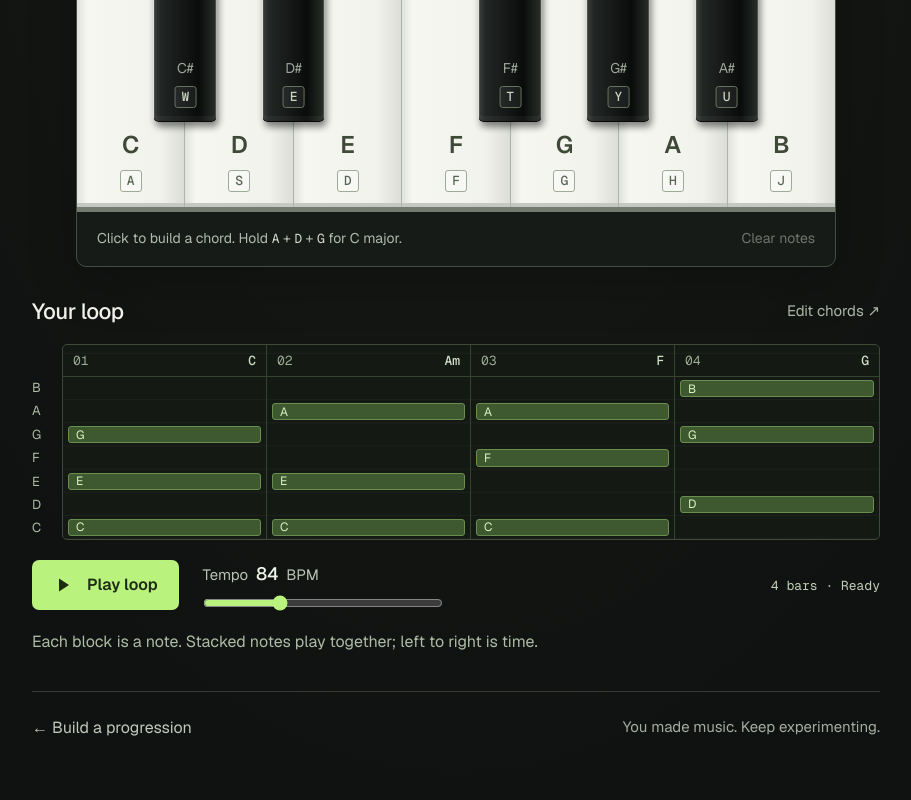
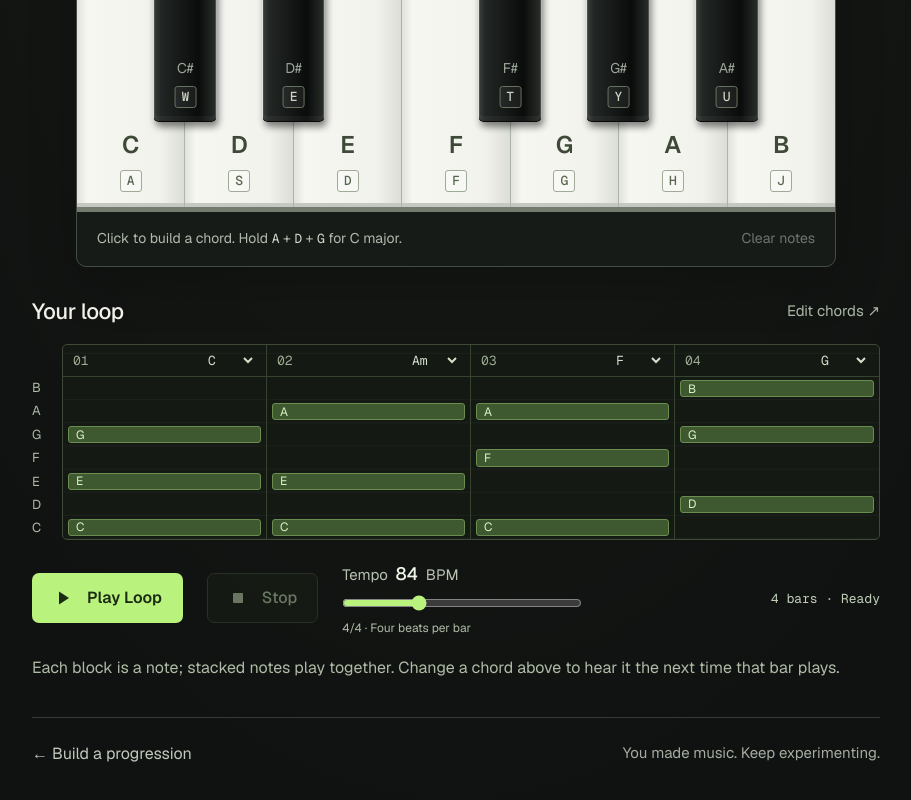
Before and after one commit to sam01-cpu/stormhacks2026, a Next.js app: page /loop in a window 1280 px wide. Shown: the part 482-1282 px from the top of the page, without its empty margins (184-1095 px from the left). Built offline with nearby package versions, Linux system fonts and the light colour scheme.

Commit message:
added chord edits to looper

```diff
--- a/src/app/globals.css
+++ b/src/app/globals.css
@@ -109,13 +109,16 @@ h1 { margin: 13px 0 13px; font-size: clamp(34px, 4.2vw, 48px); font-weight: 500;
 h2 { margin: 0; font-size: 22px; font-weight: 500; letter-spacing: -.5px; }
 .section-heading > span, .text-link { color: #abb7a5; font-size: 15px; }
 .bar-list { display: grid; grid-template-columns: repeat(4, minmax(0, 1fr)); border: 1px solid #3a4337; border-radius: 8px; background: #1a1f1a; overflow: hidden; }
+.builder-hint { margin: 0 0 16px; color: #b3bcb1; font-size: 17px; line-height: 1.6; }
 .bar-card { min-width: 0; padding: 17px 15px 12px; border-right: 1px solid #3a4337; }
 .bar-card:last-child { border-right: 0; }
 .bar-card .eyebrow { font-size: 12px; }
 .bar-card select { width: 100%; min-height: 44px; margin: 10px 0 6px; padding: 4px 0; border: 0; background: transparent; color: var(--mint); font-size: 18px; font-weight: 550; cursor: pointer; }
 .bar-card option { background: #1a1f1a; color: var(--foreground); }
-.bar-bottom { display: flex; align-items: center; justify-content: space-between; gap: 6px; color: #b8c4b0; font-size: 15px; }
-.audition-button { display: grid; width: 38px; height: 38px; place-items: center; border: 1px solid #434f3c; border-radius: 50%; background: transparent; color: #c4e5a6; }
+.bar-bottom { display: flex; flex-wrap: wrap; align-items: center; justify-content: space-between; gap: 8px; color: #b8c4b0; font-size: 15px; }
+.bar-note-summary { display: flex; flex-direction: column; gap: 4px; }
+.bar-note-summary small { color: #a4b19c; font-size: 13px; }
+.audition-button { display: inline-flex; height: 44px; flex-shrink: 0; align-items: center; justify-content: center; gap: 5px; padding: 0 10px; border: 1px solid #434f3c; border-radius: 6px; background: transparent; color: #c4e5a6; font-size: 14px; }
 .audition-button:hover { background: #2b3923; }
 .audition-button svg { width: 16px; height: 16px; }
 .theory-details { margin-top: 20px; color: #b6c0b2; font-size: 17px; line-height: 1.65; }
@@ -131,12 +134,15 @@ h2 { margin: 0; font-size: 22px; font-weight: 500; letter-spacing: -.5px; }
 .roll-column.is-playing { background-color: rgb(185 242 124 / 5%); }
 .roll-bar-name { display: flex; height: 32px; align-items: center; justify-content: space-between; padding: 0 10px; border-bottom: 1px solid #354330; color: #9baa90; font-family: var(--font-geist-mono), monospace; font-size: 13px; }
 .roll-bar-name strong { color: #d4e0ca; font-weight: 500; }
+.roll-chord-select { min-width: 0; max-width: calc(100% - 20px); border: 0; background: transparent; color: #d4e0ca; font: inherit; cursor: pointer; }
+.roll-chord-select option { background: #1a1f1a; color: var(--foreground); }
 .roll-note { position: absolute; top: calc(32px + var(--row) * ((100% - 32px) / 7) + 3px); left: 5px; display: flex; width: calc(100% - 10px); height: calc((100% - 32px) / 7 - 6px); align-items: center; padding-left: 7px; border: 1px solid #6a8d50; border-radius: 3px; background: #3e5930; color: #d9f4c5; font-size: 12px; }
 .playhead { position: absolute; top: 0; bottom: 0; width: 2px; background: #daf6b8; box-shadow: 0 0 12px rgb(185 242 124 / 50%); pointer-events: none; }
 .transport { display: flex; align-items: center; gap: 24px; margin-top: 20px; }
 .tempo-control { display: flex; flex: 1; max-width: 240px; flex-direction: column; gap: 8px; color: #b8c3b2; font-size: 15px; }
 .tempo-control strong { padding: 0 4px; color: #eef4e8; font-size: 18px; font-weight: 500; }
 .tempo-control input { width: 100%; accent-color: var(--mint); cursor: pointer; }
+.tempo-control small { color: #aebba5; font-size: 12px; }
 .beat-readout { margin-left: auto; color: #c1cfb8; font-family: var(--font-geist-mono), monospace; font-size: 13px; }
 .loop-hint { margin: 18px 0 0; color: #aebba5; font-size: 16px; line-height: 1.6; }
 .audio-error { margin: 16px 0 0; color: #ffd9a4; font-size: 16px; line-height: 1.5; }
--- a/src/components/music-studio.tsx
+++ b/src/components/music-studio.tsx
@@ -43,6 +43,7 @@ function ProgressionBuilder() {
   return (
     <section className="progression-section" aria-labelledby="progression-title">
       <div className="section-heading"><h2 id="progression-title">Your progression</h2><span>4 bars · C major</span></div>
+      <p className="builder-hint">A bar is four beats. Choose a chord to hear it, or press Hear to listen again.</p>
       <div className="bar-list">
         {progression.map((id, index) => {
           const chord = getChord(id);
@@ -55,7 +56,7 @@ function ProgressionBuilder() {
                 setSelectedNotes(next.notes);
                 void hear(next.notes);
               }}>{chords.map((option) => <option key={option.id} value={option.id}>{option.name}</option>)}</select>
-              <div className="bar-bottom"><span>{chord.notes.join(" · ")}</span><button className="audition-button" aria-label={`Hear bar ${index + 1}: ${chord.name}`} onClick={() => { setSelectedNotes(chord.notes); void hear(chord.notes); }}><PlayIcon /></button></div>
+              <div className="bar-bottom"><span className="bar-note-summary"><small>Notes</small><span>{chord.notes.join(" · ")}</span></span><button type="button" className="audition-button" aria-label={`Hear bar ${index + 1}: ${chord.name}`} onClick={() => { setSelectedNotes(chord.notes); void hear(chord.notes); }}><PlayIcon /><span>Hear</span></button></div>
             </div>
           );
         })}
@@ -66,14 +67,14 @@ function ProgressionBuilder() {
 }
 
 function PianoRoll({ playing, position }: { playing: boolean; position: number }) {
-  const { progression } = useStudio();
+  const { progression, setProgression } = useStudio();
   const rows = [...whiteNotes].reverse();
   return (
-    <div className="piano-roll" role="img" aria-label={`Piano roll: ${progression.map((id) => getChord(id).name).join(", ")}. Each chord lasts one bar.`}>
+    <div className="piano-roll" role="group" aria-label={`Piano roll: ${progression.map((id) => getChord(id).name).join(", ")}. Each chord lasts one bar.`}>
       <div className="pitch-labels" aria-hidden="true">{rows.map((note) => <span key={note}>{note}</span>)}</div>
-      <div className="roll-grid" aria-hidden="true">
-        {progression.map((id, index) => <div className={`roll-column${playing && Math.floor(position) === index ? " is-playing" : ""}`} key={index}><span className="roll-bar-name">0{index + 1} <strong>{id}</strong></span>{getChord(id).notes.map((note) => <span key={note} className="roll-note" style={{ "--row": rows.indexOf(note) } as CSSProperties}>{note}</span>)}</div>)}
-        {playing && <span className="playhead" style={{ left: `${position * 25}%` }} />}
+      <div className="roll-grid">
+        {progression.map((id, index) => <div className={`roll-column${playing && Math.floor(position) === index ? " is-playing" : ""}`} key={index}><div className="roll-bar-name"><span aria-hidden="true">0{index + 1}</span><select className="roll-chord-select" aria-label={`Chord for bar ${index + 1}`} title={getChord(id).name} value={id} onChange={(event) => setProgression(progression.map((old, bar) => bar === index ? event.target.value : old))}>{chords.map((chord) => <option key={chord.id} value={chord.id} aria-label={chord.name}>{chord.id}</option>)}</select></div>{getChord(id).notes.map((note) => <span key={note} className="roll-note" aria-hidden="true" style={{ "--row": rows.indexOf(note) } as CSSProperties}>{note}</span>)}</div>)}
+        {playing && <span className="playhead" aria-hidden="true" style={{ left: `${position * 25}%` }} />}
       </div>
     </div>
   );
@@ -81,9 +82,8 @@ function PianoRoll({ playing, position }: { playing: boolean; position: number }
 
 export function MusicStudio({ stage }: { stage: Stage }) {
   const stepIndex = steps.findIndex((step) => step.id === stage);
-  const { tempo, setTempo, progression, error } = useStudio();
-  const { playing, starting, position, toggle } = useLoopPlayback();
-  const activeNotes = playing ? getChord(progression[Math.floor(position)]).notes : [];
+  const { tempo, setTempo, error } = useStudio();
+  const { playing, starting, position, start, stop, activeNotes, appliedTempo } = useLoopPlayback();
 
   return (
     <div className="app-shell">
@@ -99,8 +99,8 @@ export function MusicStudio({ stage }: { stage: Stage }) {
           {stage === "loop" && <section className="loop-section" aria-labelledby="loop-title">
             <div className="section-heading"><h2 id="loop-title">Your loop</h2><Link className="text-link" href="/chords">Edit chords ↗</Link></div>
             <PianoRoll playing={playing} position={position} />
-            <div className="transport"><button className="primary-button" disabled={starting} onClick={() => void toggle()}><PlayIcon stop={playing} />{starting ? "Starting…" : playing ? "Stop loop" : "Play loop"}</button><label className="tempo-control" htmlFor="tempo"><span>Tempo <strong>{tempo}</strong> BPM</span><input id="tempo" type="range" min="50" max="160" value={tempo} onChange={(event) => setTempo(Number(event.target.value))} /></label><span className="beat-readout">{playing ? `Bar ${Math.floor(position) + 1} · Beat ${Math.floor((position % 1) * 4) + 1}` : "4 bars · Ready"}</span></div>
-            <p className="loop-hint">Each block is a note. Stacked notes play together; left to right is time.</p>
+            <div className="transport"><button type="button" className="primary-button" disabled={starting || playing} onClick={() => void start()}><PlayIcon />{starting ? "Starting…" : "Play Loop"}</button><button type="button" className="secondary-button" disabled={!playing && !starting} onClick={stop}><PlayIcon stop />Stop</button><label className="tempo-control" htmlFor="tempo"><span>Tempo <strong>{tempo}</strong> BPM</span><input id="tempo" type="range" min="50" max="160" value={tempo} onChange={(event) => setTempo(Number(event.target.value))} /><small>{playing && appliedTempo !== tempo ? "Applies at the next bar" : "4/4 · Four beats per bar"}</small></label><span className="beat-readout">{playing ? `Bar ${Math.floor(position) + 1} · Beat ${Math.floor((position % 1) * 4) + 1}` : "4 bars · Ready"}</span></div>
+            <p className="loop-hint">Each block is a note; stacked notes play together. Change a chord above to hear it the next time that bar plays.</p>
           </section>}
           <footer className="stage-navigation">{stepIndex > 0 ? <Link className="back-link" href={steps[stepIndex - 1].href}>← {stepIndex === 1 ? "Learn the keys" : "Build a progression"}</Link> : <span className="footer-hint">No rules to memorize. Just start playing.</span>}{stepIndex < 2 ? <Link className="primary-button" href={steps[stepIndex + 1].href}>{stepIndex === 0 ? "Build a progression" : "Make it loop"}<span aria-hidden="true">→</span></Link> : <span className="footer-hint">You made music. Keep experimenting.</span>}</footer>
         </div>
--- a/src/components/use-loop-playback.ts
+++ b/src/components/use-loop-playback.ts
@@ -2,72 +2,100 @@
 
 import { useCallback, useEffect, useRef, useState } from "react";
 import { getChord } from "@/lib/music";
-import type { PianoAudio } from "@/lib/audio";
+import { LoopTransport, type LoopSettings } from "@/lib/loop-transport";
 import { useStudio } from "./studio-provider";
 
 export function useLoopPlayback() {
-  const { progression, tempo, getAudio } = useStudio();
-  const [playing, setPlaying] = useState(false);
+  const { progression, tempo, getAudio, hear } = useStudio();
+  const [session, setSession] = useState<LoopTransport | null>(null);
+  const playing = session !== null;
   const [starting, setStarting] = useState(false);
-  const [position, setPosition] = useState(0);
-  const audio = useRef<PianoAudio | null>(null);
+  const [playback, setPlayback] = useState({ position: 0, notes: [] as string[], tempo });
+  const transport = useRef<LoopTransport | null>(null);
+  const settings = useRef<LoopSettings>({ tempo, chords: progression.map((id) => getChord(id).notes) });
+  const request = useRef(0);
+  const pending = useRef(false);
   const mounted = useRef(false);
+  const timer = useRef<ReturnType<typeof setInterval> | undefined>(undefined);
+  const frame = useRef<number | undefined>(undefined);
+
+  const clearTimers = useCallback(() => {
+    clearInterval(timer.current);
+    if (frame.current !== undefined) cancelAnimationFrame(frame.current);
+    timer.current = undefined;
+    frame.current = undefined;
+  }, []);
+
+  const invalidateRequest = useCallback(() => {
+    ++request.current;
+    pending.current = false;
+  }, []);
+
+  const stop = useCallback(() => {
+    invalidateRequest();
+    clearTimers();
+    transport.current?.stop();
+    transport.current = null;
+    setSession(null);
+    setStarting(false);
+  }, [clearTimers, invalidateRequest]);
 
   useEffect(() => {
     mounted.current = true;
-    return () => { mounted.current = false; };
-  }, []);
-
-  const toggle = useCallback(async () => {
-    if (playing) {
-      audio.current?.stop();
-      setPlaying(false);
-      return;
-    }
-    setStarting(true);
-    const instrument = await getAudio();
-    if (!mounted.current) return;
-    audio.current = instrument;
-    setPosition(0);
-    setStarting(false);
-    if (instrument) setPlaying(true);
-  }, [playing, getAudio]);
+    function onVisibility() { if (document.hidden) stop(); }
+    document.addEventListener("visibilitychange", onVisibility);
+    window.addEventListener("pagehide", stop);
+    return () => {
+      mounted.current = false;
+      invalidateRequest();
+      clearTimers();
+      transport.current?.stop();
+      transport.current = null;
+      document.removeEventListener("visibilitychange", onVisibility);
+      window.removeEventListener("pagehide", stop);
+    };
+  }, [clearTimers, stop, invalidateRequest]);
 
   useEffect(() => {
-    if (!playing || !audio.current) return;
-    const instrument = audio.current;
-    const barDuration = (60 / tempo) * 4;
-    const start = instrument.context.currentTime + 0.04;
-    let nextBar = 0;
-    let nextTime = start;
-    let frame = 0;
+    settings.current = { tempo, chords: progression.map((id) => getChord(id).notes) };
+    transport.current?.update(settings.current);
+  }, [tempo, progression]);
 
-    function schedule() {
-      while (nextTime < instrument.context.currentTime + 0.15) {
-        instrument.play(getChord(progression[nextBar % 4]).notes, nextTime, barDuration * 0.92);
-        nextBar++;
-        nextTime += barDuration;
-      }
+  const start = useCallback(async () => {
+    if (pending.current || transport.current) return;
+    const id = ++request.current;
+    pending.current = true;
+    setStarting(true);
+    void hear([]);
+    const instrument = await getAudio();
+    if (!mounted.current || request.current !== id) return;
+    pending.current = false;
+    setStarting(false);
+    if (!instrument) return;
+    const loop = new LoopTransport(instrument, settings.current);
+    loop.start();
+    transport.current = loop;
+    setPlayback(loop.getPlayback());
+    setSession(loop);
+  }, [getAudio, hear]);
+
+  useEffect(() => {
+    if (!session) return;
+    function animate() {
+      const loop = transport.current;
+      if (!loop || loop !== session) return;
+      setPlayback(loop.getPlayback());
+      frame.current = requestAnimationFrame(animate);
     }
-    function animate() {
-      setPosition(Math.max(0, (instrument.context.currentTime - start) / barDuration) % 4);
-      frame = requestAnimationFrame(animate);
-    }
-    function onVisibility() {
-      if (document.hidden) setPlaying(false);
-    }
+    timer.current = setInterval(() => { if (transport.current === session) session.schedule(); }, 25);
+    frame.current = requestAnimationFrame(animate);
+    return clearTimers;
+  }, [session, clearTimers]);
 
-    schedule();
-    frame = requestAnimationFrame(animate);
-    const timer = window.setInterval(schedule, 25);
-    document.addEventListener("visibilitychange", onVisibility);
-    return () => {
-      window.clearInterval(timer);
-      cancelAnimationFrame(frame);
-      document.removeEventListener("visibilitychange", onVisibility);
-      instrument.stop();
-    };
-  }, [playing, progression, tempo]);
-
-  return { playing, starting, position: playing ? position : 0, toggle };
+  return {
+    playing, starting, start, stop,
+    position: playing ? playback.position : 0,
+    activeNotes: playing ? playback.notes : [],
+    appliedTempo: playing ? playback.tempo : tempo,
+  };
 }
--- /dev/null
+++ b/src/lib/loop-transport.ts
@@ -0,0 +1,86 @@
+import type { PianoAudio } from "./audio";
+
+export type LoopSettings = { tempo: number; chords: string[][] };
+type ScheduledBar = {
+  index: number;
+  start: number;
+  duration: number;
+  tempo: number;
+  notes: string[];
+  release: () => void;
+};
+
+// AudioContext time drives playback; the UI timer only queues audio ahead of it.
+export class LoopTransport {
+  private audio: Pick<PianoAudio, "context" | "play">;
+  private settings: LoopSettings;
+  private bars: ScheduledBar[] = [];
+  private nextBar = 0;
+  private nextTime = 0;
+  private running = false;
+
+  constructor(audio: Pick<PianoAudio, "context" | "play">, settings: LoopSettings) {
+    this.audio = audio;
+    this.settings = settings;
+  }
+
+  start() {
+    if (this.running) return;
+    this.running = true;
+    this.nextBar = 0;
+    this.nextTime = this.audio.context.currentTime + 0.04;
+    this.schedule();
+  }
+
+  update(settings: LoopSettings) {
+    this.settings = settings;
+    const now = this.audio.context.currentTime;
+    // A bar may already be queued inside the lookahead window. Replace only
+    // that unheard bar so late edits apply without cutting off the current one.
+    this.bars = this.bars.map((bar) => {
+      if (bar.start <= now) return bar;
+      bar.release();
+      const replacement = this.queueBar(bar.index, bar.start);
+      this.nextTime = replacement.start + replacement.duration;
+      return replacement;
+    });
+  }
+
+  schedule() {
+    if (!this.running) return;
+    const now = this.audio.context.currentTime;
+    this.bars = this.bars.filter((bar) => bar.start + bar.duration + 0.05 >= now);
+    // After a long main-thread pause, resume at the next bar rather than
+    // starting a backlog of missed chords at once.
+    if (this.nextTime < now) this.nextTime = now + 0.04;
+    if (this.nextTime >= now + 0.12) return;
+
+    const bar = this.queueBar(this.nextBar, this.nextTime);
+    this.bars.push(bar);
+    this.nextBar = (this.nextBar + 1) % 4;
+    this.nextTime = bar.start + bar.duration;
+  }
+
+  getPlayback() {
+    const now = this.audio.context.currentTime;
+    const bar = this.bars.findLast((candidate) => candidate.start <= now);
+    if (!bar) return { position: 0, notes: [], tempo: this.settings.tempo };
+    return {
+      position: bar.index + Math.min(Math.max(0, (now - bar.start) / bar.duration), 0.999999),
+      notes: bar.notes,
+      tempo: bar.tempo,
+    };
+  }
+
+  stop() {
+    this.running = false;
+    this.bars.forEach((bar) => bar.release());
+    this.bars = [];
+  }
+
+  private queueBar(index: number, start: number): ScheduledBar {
+    const duration = (60 / this.settings.tempo) * 4;
+    const notes = [...this.settings.chords[index]];
+    return { index, start, duration, notes, tempo: this.settings.tempo, release: this.audio.play(notes, start, duration) };
+  }
+}
```
Also changed, not shown: 1 other file (tests, documents, lock files or other folders).
